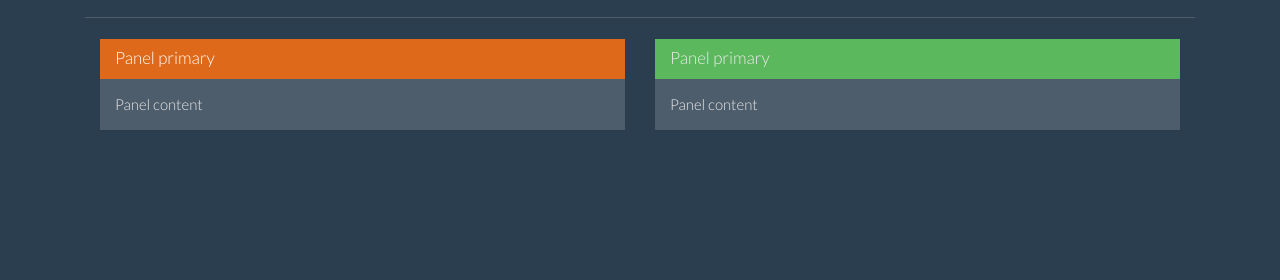
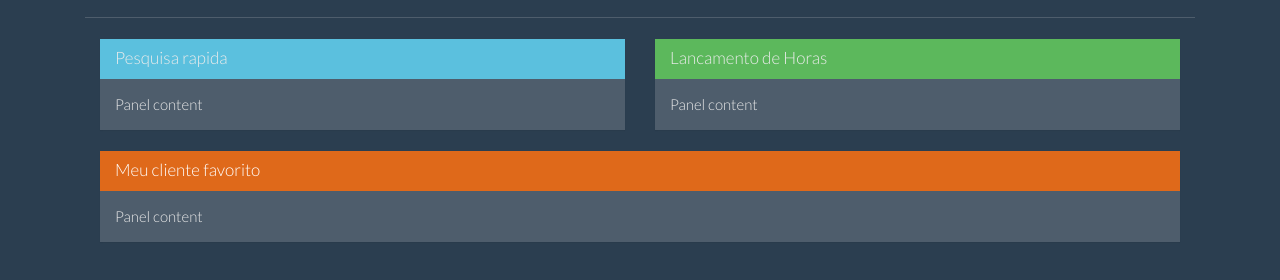
Before and after one commit to mariomelo/dashboard_interativo, a plain HTML site: page index.html in a window 1280 px wide. Shown: the part 88-368 px from the top of the page. Drawn offline with nearby package versions, Linux system fonts and the light colour scheme.

Commit message:
Cria as widgets dinamicamente

```diff
--- a/dashboard.js
+++ b/dashboard.js
@@ -1,4 +1,21 @@
 $(document).ready(function(){
   console.log("Iniciou");
+  insereWidgets();
+});
 
-});
+function insereWidgets(){
+  for(var i = 0; i < dashboard_data.length; i++){
+    $("#widgetContainer").append(
+      '<div class="col-lg-'+ dashboard_data[i].size + '">\
+       <div class="panel panel-'+ dashboard_data[i].type + '">\
+         <div class="panel-heading">\
+          <h3 class="panel-title">' + dashboard_data[i].title + '</h3>\
+          </div>\
+          <div class="panel-body">\
+            Panel content\
+          </div>\
+        </div>\
+      </div>'
+    );
+  }
+}
--- /dev/null
+++ b/dashboard_data.js
@@ -0,0 +1,22 @@
+dashboard_data = [
+  {
+    size: 6,
+    type: 'info',
+    url: 'http://google.com',
+    title: 'Pesquisa rapida'
+  },
+  {
+    size: 6,
+    type: 'success',
+    url: 'http://factivity.herokuapp.com',
+    title: 'Lancamento de Horas'
+  },
+  {
+    size: 12,
+    type: 'primary',
+    url: 'http://www.sotreq.com.br',
+    title: 'Meu cliente favorito'
+  }
+
+
+];
--- a/index.html
+++ b/index.html
@@ -5,37 +5,15 @@
   <title>Dashboard Interativo</title>
   <script src="http://ajax.googleapis.com/ajax/libs/jquery/1.11.0/jquery.min.js"></script>
   <script src="dashboard.js"></script>
+  <script src="dashboard_data.js"></script>
   <link rel="stylesheet" href="./style.css" media="screen">
 </head>
 <body>
   <div class="container">
-    <div class="col-lg-12">
+    <div class="col-lg-12" id="widgetContainer">
       <div class="page-header">
         <h1 class="type">Dashboard Interativo</h1>
       </div>
-
-    <div class="col-lg-6">
-      <div class="panel panel-primary">
-        <div class="panel-heading">
-          <h3 class="panel-title">Panel primary</h3>
-        </div>
-        <div class="panel-body">
-          Panel content
-        </div>
-      </div>
-    </div>
-
-    <div class="col-lg-6">
-      <div class="panel panel-success">
-        <div class="panel-heading">
-          <h3 class="panel-title">Panel primary</h3>
-        </div>
-        <div class="panel-body">
-          Panel content
-        </div>
-      </div>
-    </div>
-
     </div>
   </div>
 </body>
```
